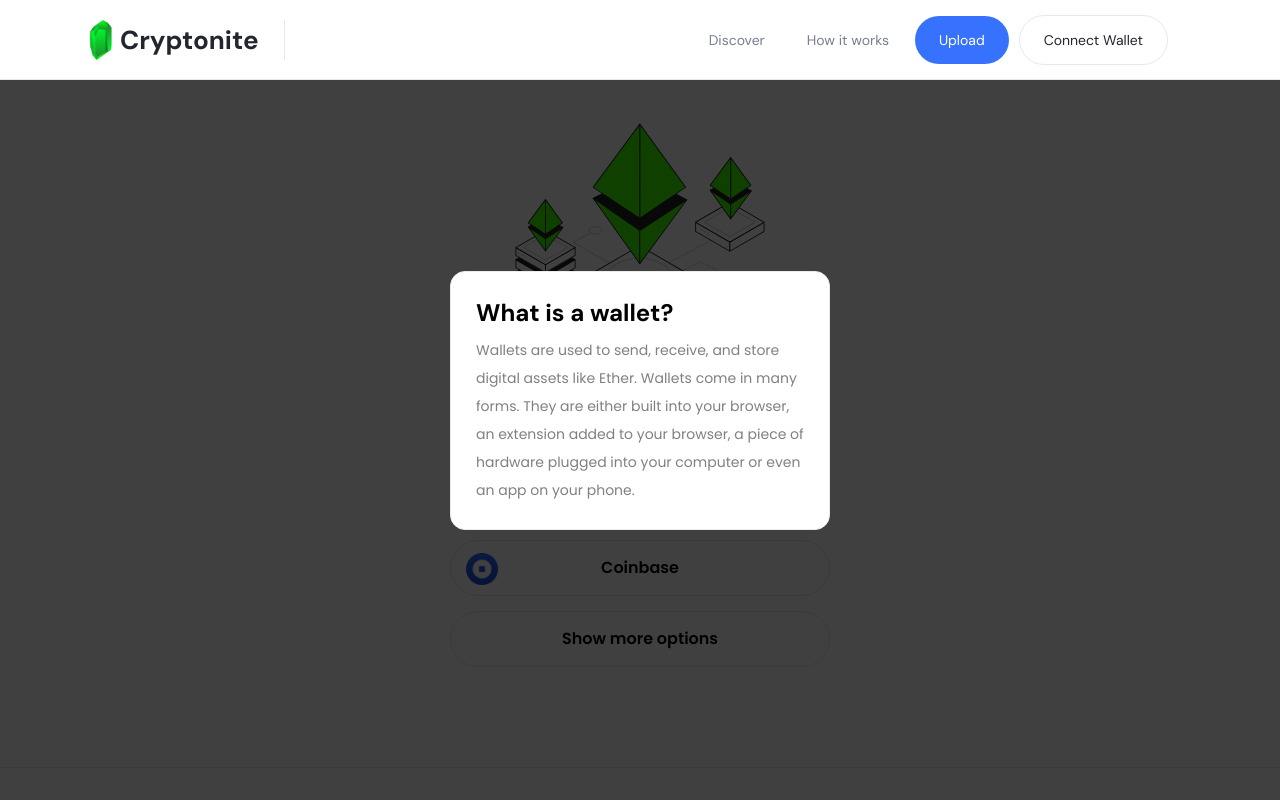
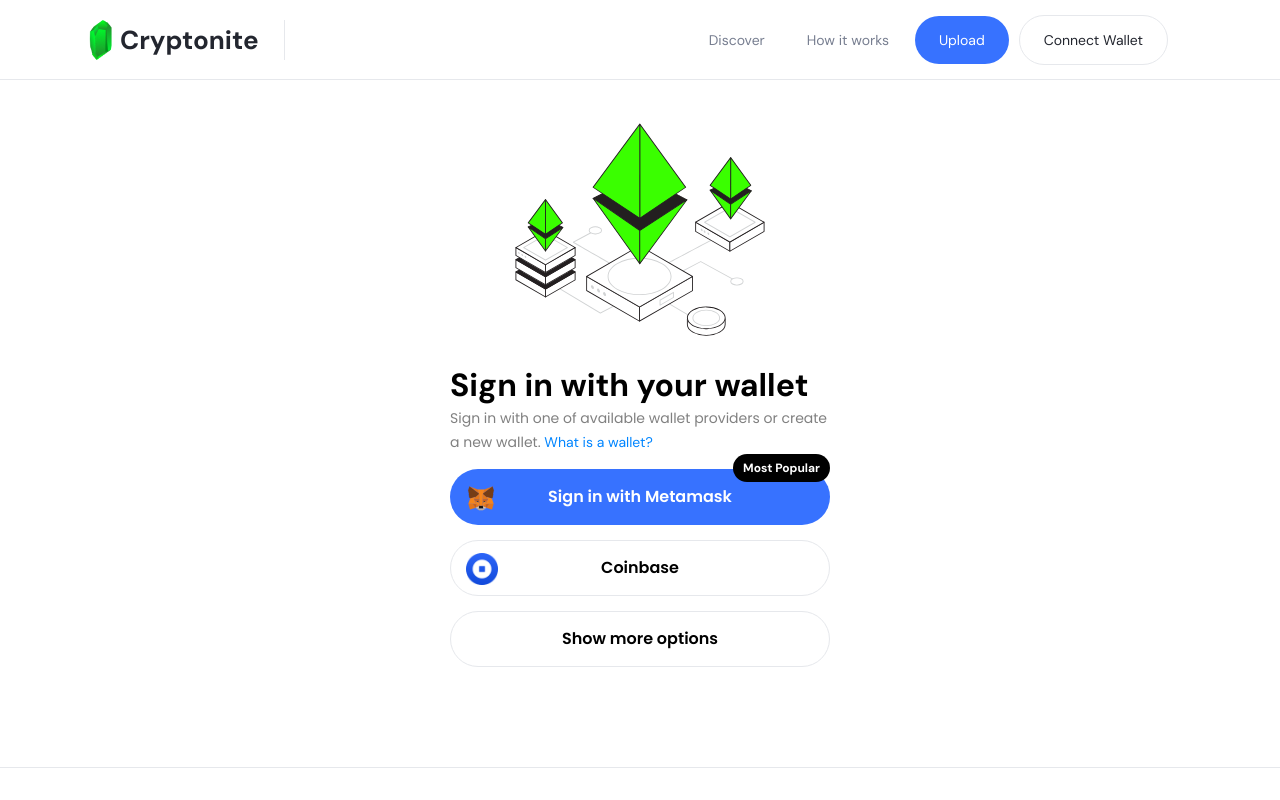
Before and after one commit to Sukhanberliyev/NFT-website, a React (Create React App) app: page /wallets in a window 1280 px wide. Shown: the top 800 px of the page. Built offline with nearby package versions, Linux system fonts and the light colour scheme.

Commit message:
Add modalHandler to wallet section

```diff
--- a/src/components/UI/Modals/Modals.css
+++ b/src/components/UI/Modals/Modals.css
@@ -11,8 +11,6 @@
 	width: 100%;
 }
 .modal {
-	position: relative;
-	margin: 15px auto;
 	padding: 32px;
 	background: #fcfcfd;
 	border-radius: 16px;
--- a/src/components/UI/Modals/WalletModal.js
+++ b/src/components/UI/Modals/WalletModal.js
@@ -1,6 +1,5 @@
 import React from "react";
 import ReactDOM from "react-dom";
-// import classes from "./WalletModal.module.css";
 import Backdrop from "../Backdrop";
 import "./Modals.css";
 
--- a/src/components/Wallets/MyWallet.js
+++ b/src/components/Wallets/MyWallet.js
@@ -1,9 +1,15 @@
 import React, { useState } from "react";
 import WalletModal from "../UI/Modals/WalletModal";
 import classes from "./MyWallet.module.css";
+import WalletModalOverlay from "../UI/Modals/WalletModal";
 
 const MyWallet = () => {
   const [open, setOpen] = useState(false);
+  const [modalIsOpen, setModalIsOpen] = useState(false);
+
+  const modalHandler = () => {
+    setModalIsOpen(!modalIsOpen)
+  }
 
   const showMoreHandler = () => {
     setOpen(!open);
@@ -18,7 +24,7 @@
         <h2 className={classes.mainText}>Sign in with your wallet</h2>
         <p className={classes.subText}>
           Sign in with one of available wallet providers or create a new wallet.{" "}
-          <span>What is a wallet?</span>
+          <span onClick={modalHandler}>What is a wallet?</span>
         </p>
         <ul>
           <li className={classes.walletList}>
@@ -62,7 +68,7 @@
             </li>
           </ul>
         )}
-        <WalletModal />
+        {modalIsOpen && <WalletModal onClick={modalHandler} />}
       </div>
     </div>
   );
```
